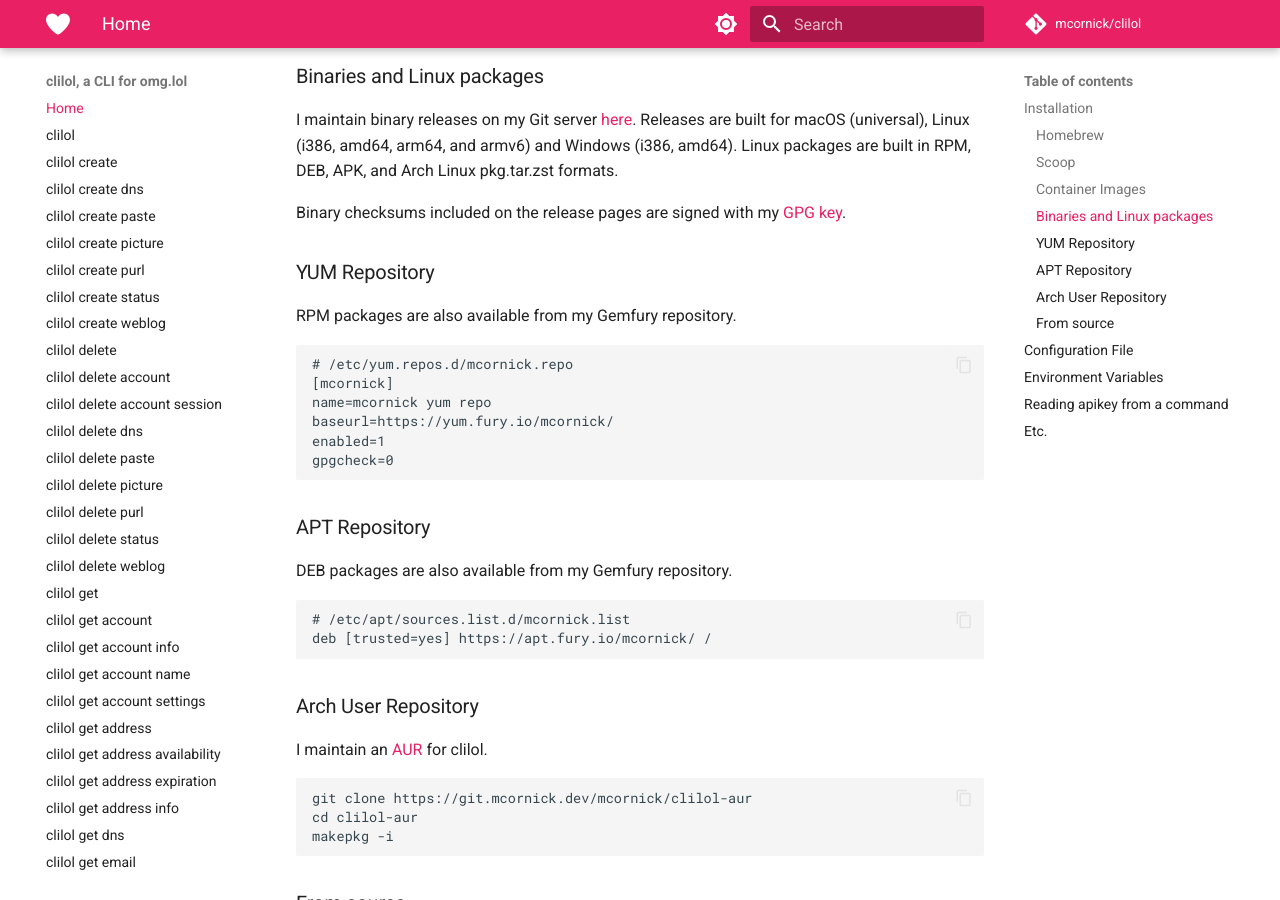
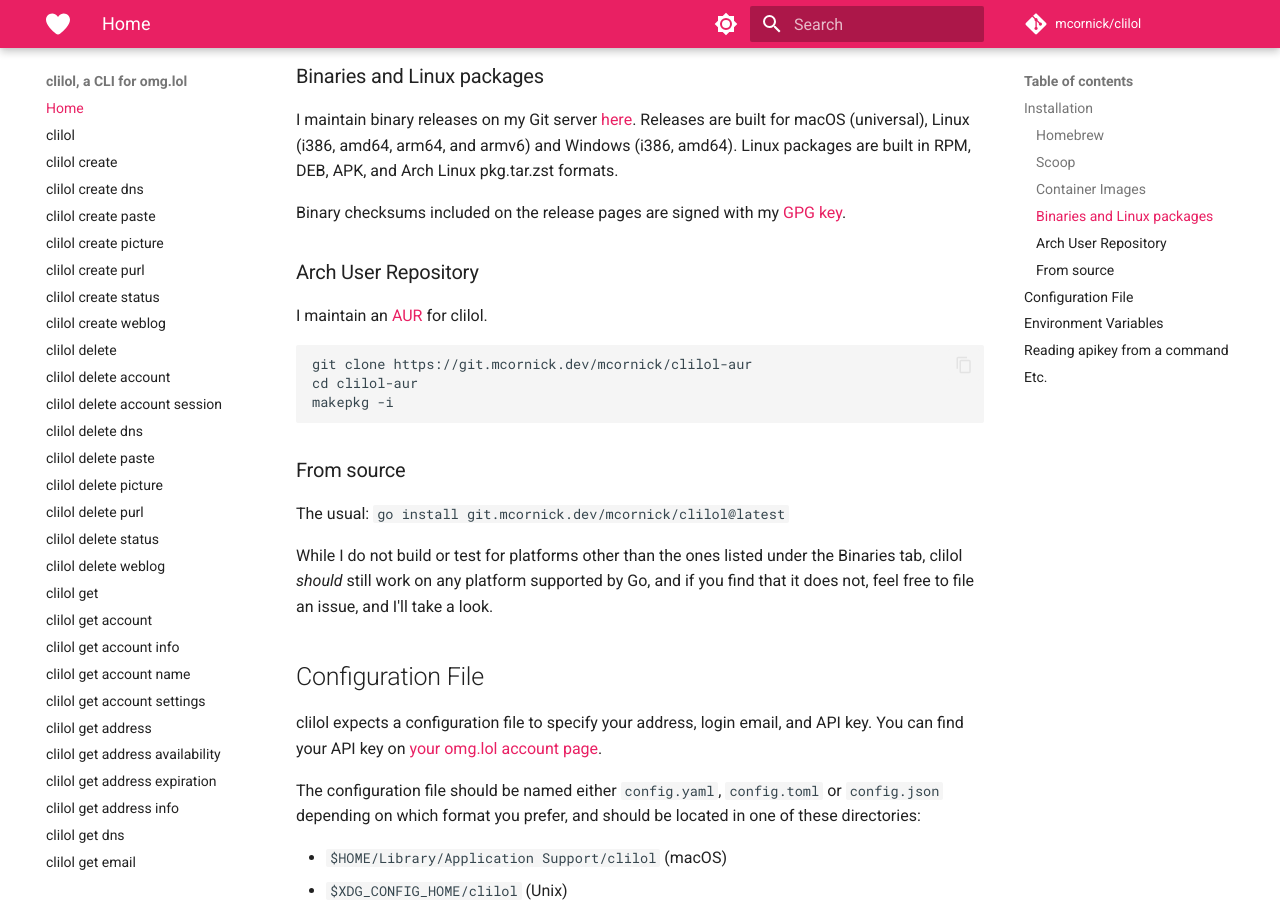
Before and after one commit to mcornick/clilol, an MkDocs documentation site: the page built from docs/index.md, in a window 1280 px wide and 900 px high, scrolled down 1555 px. Built offline with MkDocs 1.6.1 and Material for MkDocs 9.7.7, drawn with Linux system fonts in a browser that asks for light colours.

Commit message:
chore: remove gemfury repos
Signed-off-by: Mark Cornick <mcornick@mcornick.com>

````diff
--- a/.goreleaser.yaml
+++ b/.goreleaser.yaml
@@ -85,8 +85,6 @@
       - --key=/Users/mcornick/Documents/cosign.key
       - ${artifact}@${digest}
     artifacts: manifests
-furies:
-  - account: mcornick
 gitea_urls:
   api: https://git.mcornick.dev/api/v1
   download: https://git.mcornick.dev
--- a/docs/index.md
+++ b/docs/index.md
@@ -62,28 +62,6 @@
 
 Binary checksums included on the release pages are signed with my [GPG
 key](https://git.mcornick.dev/mcornick.gpg).
-
-### YUM Repository
-
-RPM packages are also available from my Gemfury repository.
-
-```
-# /etc/yum.repos.d/mcornick.repo
-[mcornick]
-name=mcornick yum repo
-baseurl=https://yum.fury.io/mcornick/
-enabled=1
-gpgcheck=0
-```
-
-### APT Repository
-
-DEB packages are also available from my Gemfury repository.
-
-```
-# /etc/apt/sources.list.d/mcornick.list
-deb [trusted=yes] https://apt.fury.io/mcornick/ /
-```
 
 ### Arch User Repository
 
````
